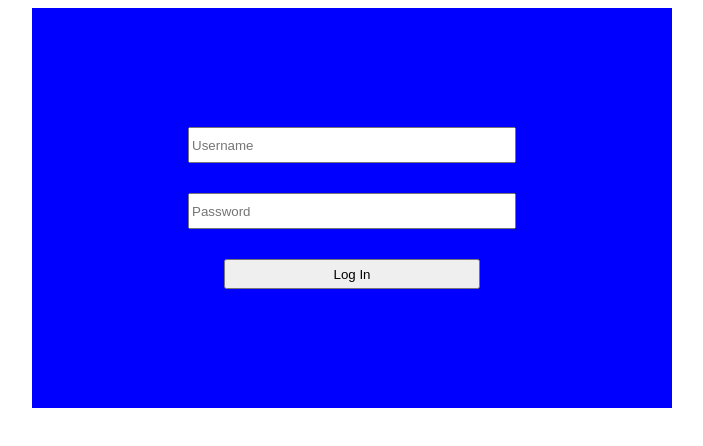
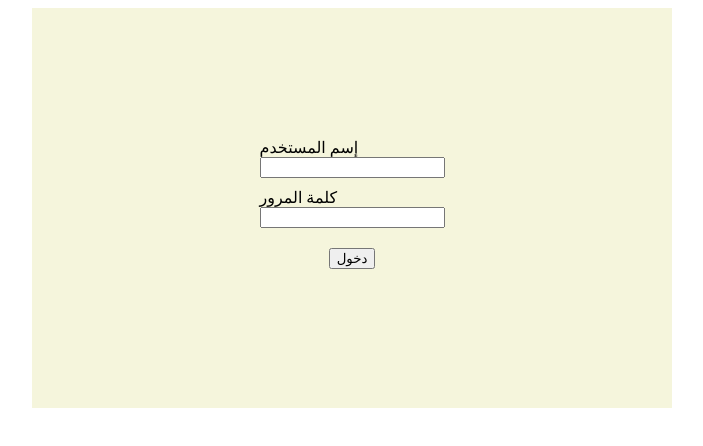
Before and after one commit to omareldousoky/willy, a React app: page /new-formula in a window 1280 px wide. Shown: the top 446 px of the page, without its empty margins (288-991 px from the left). Built offline with nearby package versions, Linux system fonts and the light colour scheme; the HTML template or start-up script is replaced by a standard one.

Commit message:
removed unnecessary console logs and added formik validators to login

```diff
--- a/src/Login/Components/login.tsx
+++ b/src/Login/Components/login.tsx
@@ -1,31 +1,32 @@
 import React, { Component } from 'react'
 import axios from 'axios';
+import { Formik } from 'formik';
+import Container from 'react-bootstrap/Container';
+import { LoginForm } from './loginForm';
+import {loginCred, loginCredValidation} from './loginState'
 
 interface Props {
 
 }
 interface State {
-  name: string;
-  password: string;
+  credentials: {};
 }
 class Login extends React.PureComponent<Props, State> {
   constructor(props: Props) {
     super(props);
 
     this.state = {
-      name: '',
-      password: ''
+      credentials: loginCred
     };
   }
   handleChange(e: React.FormEvent<HTMLInputElement>) {
     const { name, value } = e.currentTarget;
-    this.setState({ [name]: value } as any, () => { console.log(this.state) })
+    this.setState({ [name]: value } as any)
   }
-  submit() {
-    console.log(this.state, 'To login')
+  submit = (values: object): void => {
     const data = {
-      username: this.state.name,
-      password: this.state.password
+      username: values.username,
+      password: values.password
     }
     axios({
       url: `${process.env.REACT_APP_BASE_URL}/auth/login`,
@@ -33,38 +34,31 @@ class Login extends React.PureComponent<Props, State> {
       data: data
 
     }).then(succ => {
-      console.log('OnSuccess', succ);
       this.setCookie(succ.data.token);
       window.location.href = process.env.REACT_APP_MOHASSEL_URL
     }, err => {
       console.log('OnError', err)
     })
   }
-  getCookie(cname: string) {
-    const name = cname + "=";
-    const ca = document.cookie.split(';');
-    for (let i = 0; i < ca.length; i++) {
-      let c = ca[i];
-      while (c.charAt(0) == ' ') {
-        c = c.substring(1);
-      }
-      if (c.indexOf(name) == 0) {
-        return c.substring(name.length, c.length);
-      }
-    }
-    return "";
-  }
   setCookie(cvalue: string) {
-    console.log('Here', cvalue)
     document.cookie = "token=" + cvalue + ";path=/;";
   }
   render() {
     return (
-      <div style={{ display: 'flex', justifyContent: 'center', alignItems: 'center', flexDirection: 'column', width: '50vw', height: '50vh', backgroundColor: 'blue', margin: 'auto' }}>
-        <input style={{ width: '50%', height: 30, margin: 15 }} type='text' name='name' placeholder='Username' onChange={(e) => this.handleChange(e)} />
-        <input style={{ width: '50%', height: 30, margin: 15 }} type='password' name='password' placeholder='Password' onChange={(e) => this.handleChange(e)} />
-        <button style={{ width: '40%', height: 30, margin: 15 }} onClick={() => this.submit()}>Log In</button>
-      </div>
+      <Container style={{ display: 'flex', justifyContent: 'center', alignItems: 'center', flexDirection: 'column', width: '50vw', height: '50vh', backgroundColor: 'beige', margin: 'auto' }}>
+        <Formik
+          enableReinitialize
+          initialValues={this.state.credentials}
+          onSubmit={this.submit}
+          validationSchema={loginCredValidation}
+          validateOnBlur
+          validateOnChange
+        >
+          {(formikProps) =>
+            <LoginForm {...formikProps} />
+          }
+        </Formik>
+      </Container>
     )
   }
 }
--- /dev/null
+++ b/src/Login/Components/loginForm.tsx
@@ -0,0 +1,50 @@
+import React from 'react';
+import Form from 'react-bootstrap/Form';
+import Row from 'react-bootstrap/Row';
+import Col from 'react-bootstrap/Col';
+import Button from 'react-bootstrap/Button';
+import * as local from '../../Shared/Assets/ar.json';
+
+export const LoginForm = (props: any) => {
+    const { values, handleSubmit, handleBlur, handleChange, errors, touched, setFieldValue } = props;
+    console.log(values,errors)
+    return (
+        <Form style={{justifyContent: 'center', alignItems: 'center', display: 'flex', flexDirection: 'column'}} onSubmit={handleSubmit}>
+            <Form.Group as={Row} controlId="username">
+                <Form.Label style={{ textAlign: 'right' }} column sm={2}>{local.username}</Form.Label>
+                <Col sm={6}>
+                    <Form.Control
+                        type="text"
+                        name="username"
+                        data-qc="username"
+                        value={values.username}
+                        onChange={handleChange}
+                        onBlur={handleBlur}
+                        isInvalid={errors.username && touched.username}
+                    />
+                    <Form.Control.Feedback type="invalid">
+                        {errors.username}
+                    </Form.Control.Feedback>
+                </Col>
+            </Form.Group>
+            <Form.Group as={Row} controlId="password" style={{margin:10}}>
+                <Form.Label style={{ textAlign: 'right' }} column sm={2}>{local.password}</Form.Label>
+                <Col sm={6}>
+                    <Form.Control
+                        type="password"
+                        name="password"
+                        data-qc="password"
+                        value={values.password}
+                        onChange={handleChange}
+                        onBlur={handleBlur}
+                        isInvalid={errors.password && touched.password}
+                    />
+                    <Form.Control.Feedback type="invalid">
+                        {errors.password}
+                    </Form.Control.Feedback>
+                </Col>
+            </Form.Group>
+            <Button type="button" style={{margin:10}} onClick={handleSubmit}>{local.login}</Button>
+        </Form >
+    )
+}
--- /dev/null
+++ b/src/Login/Components/loginState.ts
@@ -0,0 +1,10 @@
+import * as Yup from 'yup';
+
+export const loginCred: any = {
+    username: '',
+    password: ''
+}
+export const loginCredValidation = Yup.object().shape({
+    username: Yup.string().required('required!'),
+    password: Yup.string().required('required!')
+})
--- a/src/Mohassel/Components/LoanCreation/loanFormulaCreation.tsx
+++ b/src/Mohassel/Components/LoanCreation/loanFormulaCreation.tsx
@@ -5,7 +5,7 @@ import { loanFormula, loanFormulaCreationValidation } from './loanCreationInitia
 import { LoanFormulaCreationForm } from './loanFormulaCreationForm';
 interface Props { };
 interface State {
-    formula: any,
+    formula: {};
 }
 
 class FormulaCreation extends Component<Props, State>{
--- a/src/Mohassel/Components/LoanCreation/loanFormulaTestForm.tsx
+++ b/src/Mohassel/Components/LoanCreation/loanFormulaTestForm.tsx
@@ -7,7 +7,6 @@ import * as local from '../../../Shared/Assets/ar.json';
 
 export const LoanFormulaTestForm = (props: any) => {
     const { values, handleSubmit, handleBlur, handleChange, errors, touched, setFieldValue } = props;
-    console.log(values,errors)
     return (
         <Form onSubmit={handleSubmit}>
             <Form.Group as={Row} controlId="principal">
--- a/src/Mohassel/Components/NavBar/navBar.tsx
+++ b/src/Mohassel/Components/NavBar/navBar.tsx
@@ -8,7 +8,6 @@ interface Props {
 }
 class NavBar extends Component <Props> {
     render() {
-        console.log(process.env.REACT_APP_LOGIN_URL)
         return (
             <Navbar bg="light" expand="lg">
                 <Navbar.Toggle aria-controls="basic-navbar-nav" />
--- a/src/Shared/Assets/ar.json
+++ b/src/Shared/Assets/ar.json
@@ -1,4 +1,7 @@
 {
+    "username":"إسم المستخدم",
+    "password":"كلمة المرور",
+    "login":"دخول",
     "customerType":"نوع العميل",
     "name":"الاسم",
     "gender":"النوع",
```
Also changed, not shown: src/Mohassel/Components/LoanCreation/loanFormulaCreationForm.tsx (+3 -11 lines).
